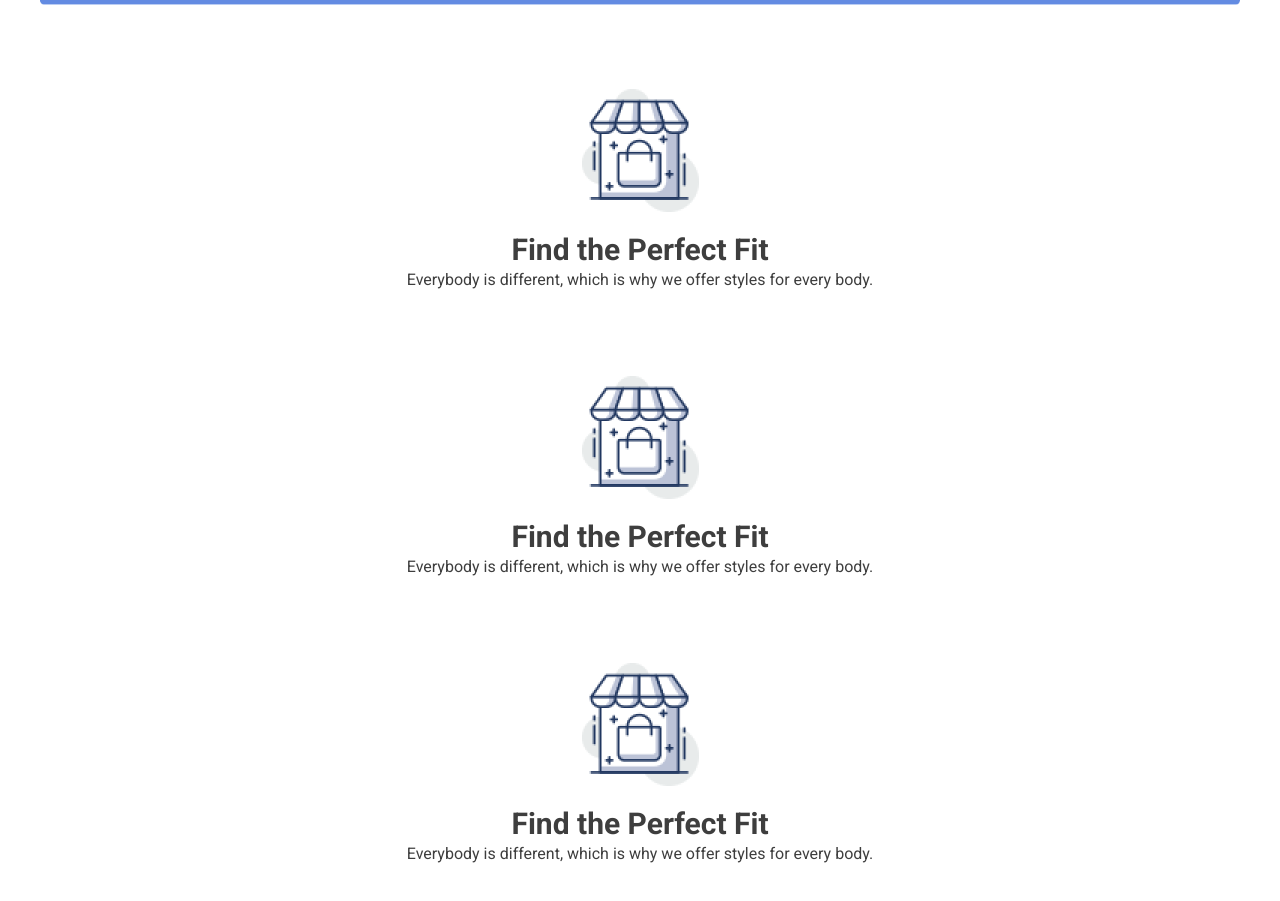
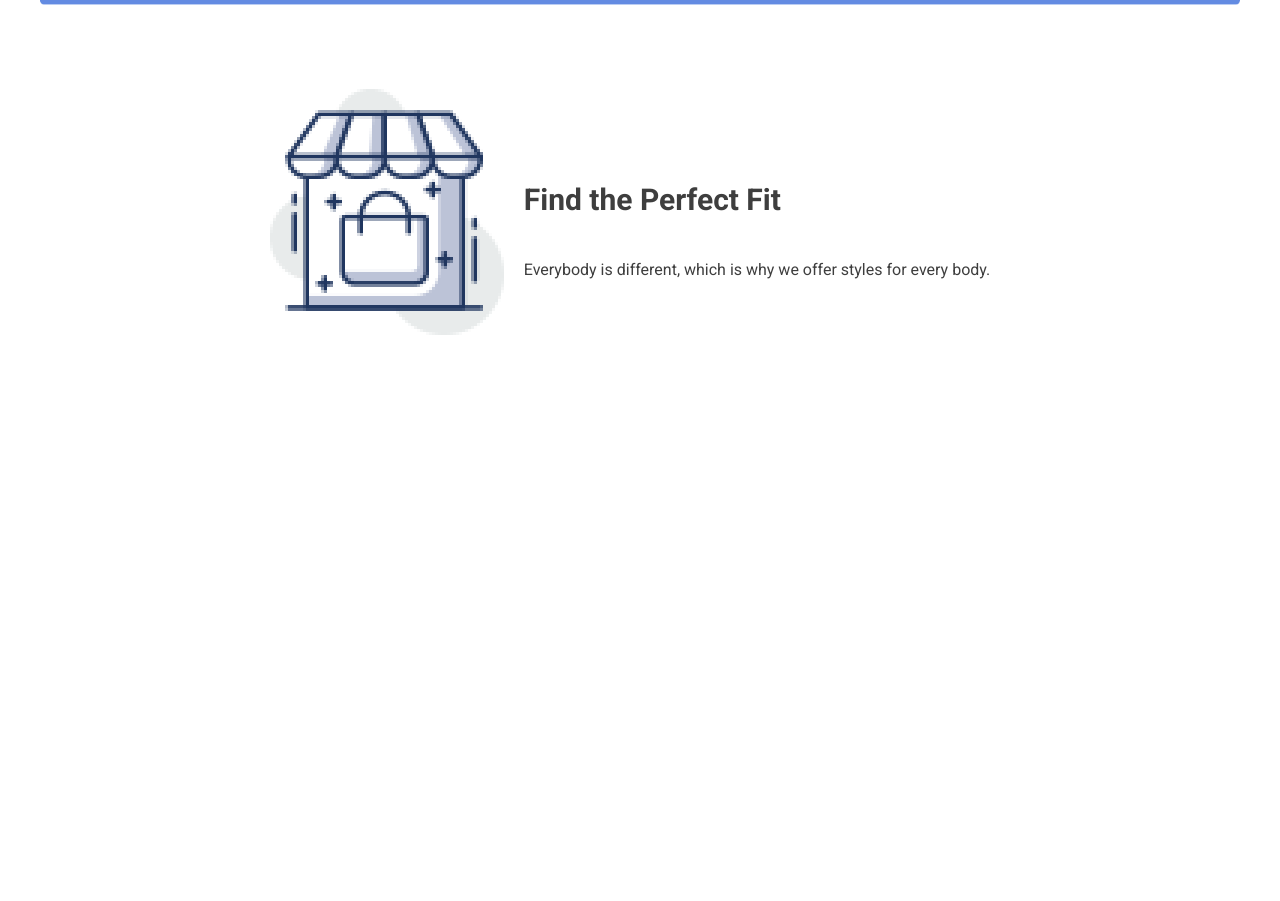
Before and after one commit to NasimHossain60/nike-react, a plain HTML site: page index.html in a window 1280 px wide. Shown: the part 2718-3619 px from the top of the page. After the commit the page ends 3149 px from the top, so only its background shows below. Drawn offline with nearby package versions, Linux system fonts and the light colour scheme.

Commit message:
2nd Commit

```diff
--- a/index.html
+++ b/index.html
@@ -282,12 +282,15 @@
         <div class="p-5 mb-6">
           <img src="icons/XMLID 1.png" alt="" />
         </div>
-        <div class="flex flex-col justify-center items-center my-16">
+        <div class="flex flex-col justify-center items-center my-16 md:flex-row">
+          <div class="sm:flex justify-center items-center">
             <div class="flex justify-center items-center">
-            <img class="w-2/4" src="icons/image 12.png" alt="" />
+              <img class="w-2/4 sm:w-full" src="icons/image 12.png" alt="" />
             </div>
-          <div class="p-5 text-center">
-            <h3 class="font-roboto text-blackOlive font-semibold text-3xl">
+            <div class="p-5 text-center sm:text-left">
+              <h3
+                class="font-roboto text-blackOlive font-semibold text-3xl sm:py-10"
+              >
                 Find the Perfect Fit
               </h3>
               <p class="text-blackOlive font-roboto py">
@@ -296,35 +299,6 @@
               </p>
             </div>
           </div>
-        <div class="flex flex-col justify-center items-center my-16">
-          <div class="flex justify-center items-center">
-            <img class="w-2/4" src="icons/image 12.png" alt="" />
-          </div>
-          <div class="p-5 text-center">
-            <h3 class="font-roboto text-blackOlive font-semibold text-3xl">
-              Find the Perfect Fit
-            </h3>
-            <p class="text-blackOlive font-roboto py">
-              Everybody is different, which is why we offer styles for every
-              body.
-            </p>
-          </div>
-        </div>
-        <div
-          class="flex flex-col justify-center items-center my-16 "
-        >
-          <div class="flex justify-center">
-            <img class="w-2/4" src="icons/image 12.png" alt="" />
-          </div>
-          <div class="p-5 text-center items-center">
-            <h3 class="font-roboto text-blackOlive font-semibold text-3xl">
-              Find the Perfect Fit
-            </h3>
-            <p class="text-blackOlive font-roboto py">
-              Everybody is different, which is why we offer styles for every
-              body.
-            </p>
-          </div>
         </div>
       </section>
     </main>
```
Lines whose indentation alone changed are shown as unchanged.
